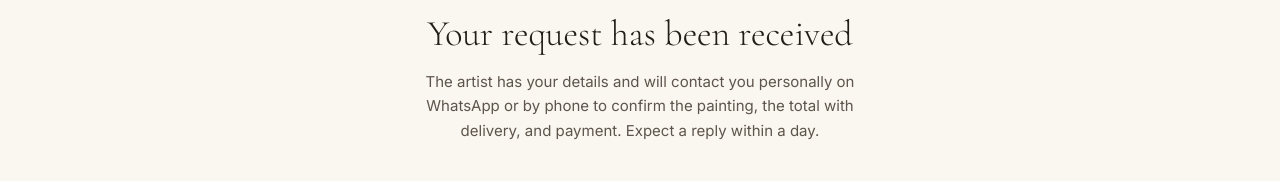
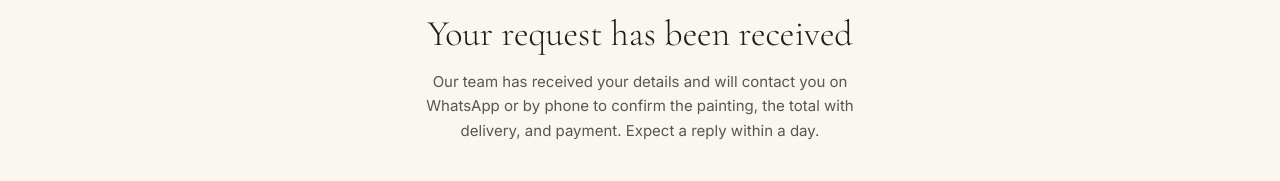
Before and after one commit to mahnurrajput/checkout-test, a Next.js app: page /order-confirmation in a window 1280 px wide. Shown: the part 267-448 px from the top of the page. Built offline with nearby package versions, Linux system fonts and the light colour scheme.

Commit message:
UI Fixes v1.1

```diff
--- a/app/book/[slug]/page.js
+++ b/app/book/[slug]/page.js
@@ -70,9 +70,9 @@ export default async function BookPage({ params }) {
             Request this piece
           </h1>
           <p className="mt-4 max-w-xl text-[15px] leading-relaxed text-ink-soft">
-            There is no cart and no card payment here. Send your details and the artist
-            will reply personally on WhatsApp or by phone to confirm the piece, the total
-            with delivery, and how you would like to pay.
+            There is no cart and no card payment here. Send your details and our team will
+            get back to you on WhatsApp or by phone to confirm the piece, the total with
+            delivery, and how you would like to pay.
           </p>
 
           <BookingForm slug={painting.slug} />
@@ -109,8 +109,8 @@ export default async function BookPage({ params }) {
               </div>
             </div>
             <p className="mt-6 border-t border-line pt-5 text-xs leading-relaxed text-ink-soft">
-              Sending a request does not complete a sale. The piece stays listed until the
-              artist confirms with you.
+              Sending a request does not complete a sale. The piece stays listed until our
+              team confirms with you.
             </p>
           </div>
         </aside>
--- a/app/order-confirmation/page.js
+++ b/app/order-confirmation/page.js
@@ -20,9 +20,8 @@ export default function OrderConfirmationPage({ searchParams }) {
           Your request has been received
         </h1>
         <p className="mt-4 max-w-md text-[15px] leading-relaxed text-ink-soft">
-          The artist has your details and will contact you personally on WhatsApp or by
-          phone to confirm the painting, the total with delivery, and payment. Expect a
-          reply within a day.
+          Our team has received your details and will contact you on WhatsApp or by phone to
+          confirm the painting, the total with delivery, and payment. Expect a reply within a day.
         </p>
       </div>
 
--- a/app/painting/[slug]/page.js
+++ b/app/painting/[slug]/page.js
@@ -151,7 +151,7 @@ export default async function PaintingPage({ params }) {
               )}
               <p className="mt-3 text-xs leading-relaxed text-ink-faint">
                 {available
-                  ? 'A request, not an instant purchase — the artist confirms availability and delivery with you personally.'
+                  ? 'A request, not an instant purchase — our team will confirm availability and delivery details with you directly.'
                   : 'Ask about commissioning something similar, or see what is currently available.'}
               </p>
               {!available && (
```
